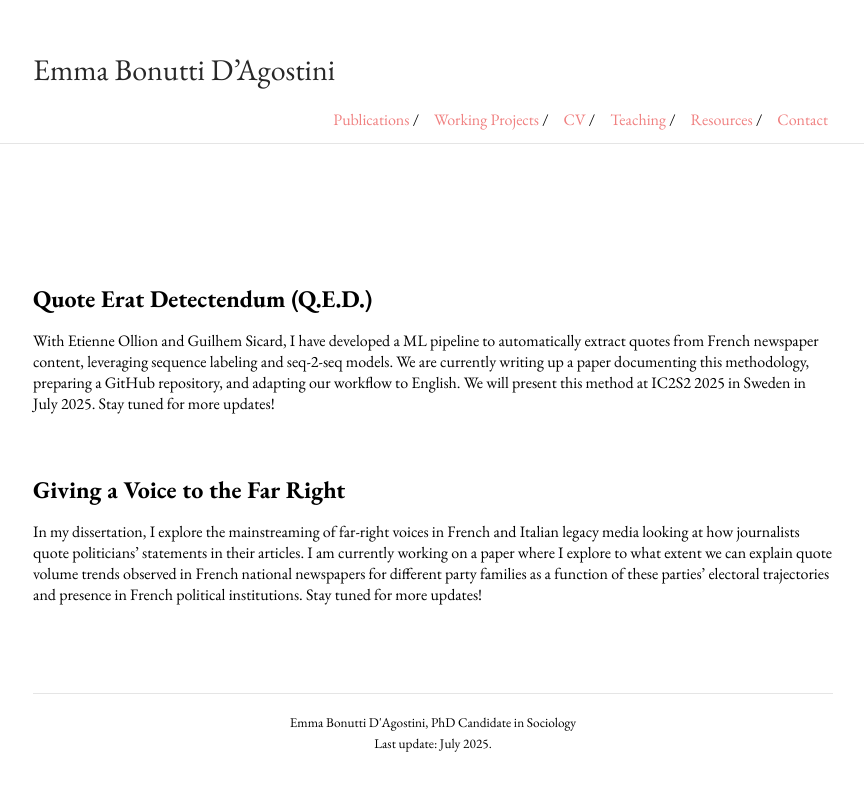
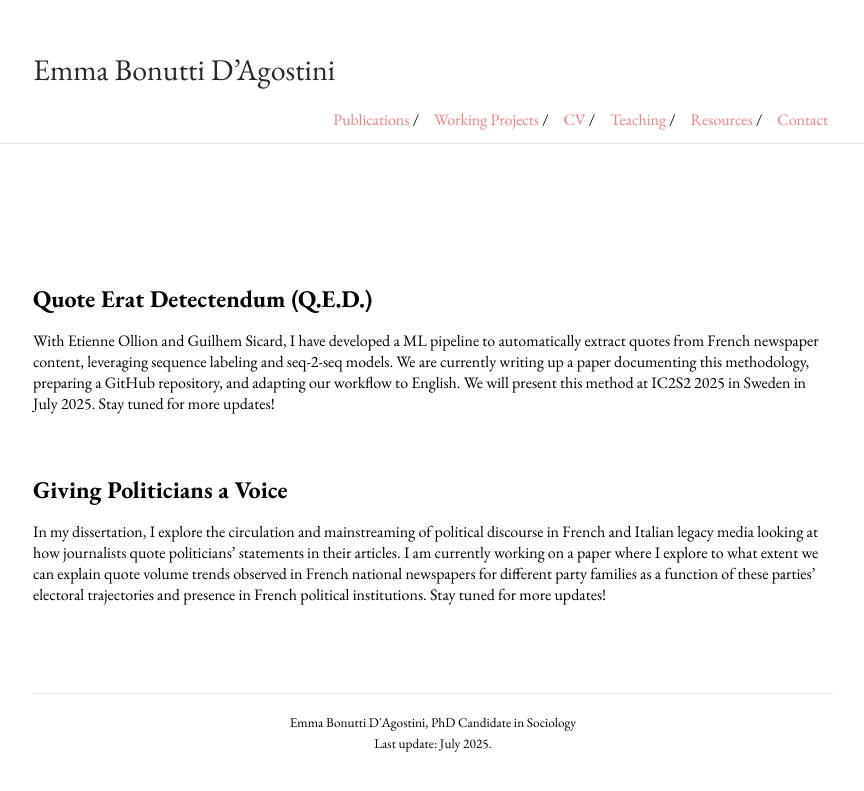
Before and after one commit to emmabonuttidagostini/emmabonuttidagostini.github.io, a Jekyll site: the page built from projects.md, in a window 1280 px wide. Shown: the top 791 px of the page, without its empty margins (207-1071 px from the left). Built offline with Jekyll 4.4.1, drawn with Linux system fonts in a browser that asks for light colours.

Commit message:
Update projects.md

```diff
--- a/projects.md
+++ b/projects.md
@@ -12,9 +12,9 @@ We are currently writing up a paper documenting this methodology, preparing a Gi
 We will present this method at IC2S2 2025 in Sweden in July 2025. Stay tuned for more updates!
 
 
-## Giving a Voice to the Far Right
+## Giving Politicians a Voice
 
-In my dissertation, I explore the mainstreaming of far-right voices in French and Italian legacy media looking at how journalists quote politicians' statements in their articles.
+In my dissertation, I explore the circulation and mainstreaming of political discourse in French and Italian legacy media looking at how journalists quote politicians' statements in their articles.
 I am currently working on a paper where I explore to what extent we can explain quote volume trends observed in French national newspapers for different party families as a function of these parties' electoral trajectories and presence in French political institutions.
 Stay tuned for more updates!
 
```
